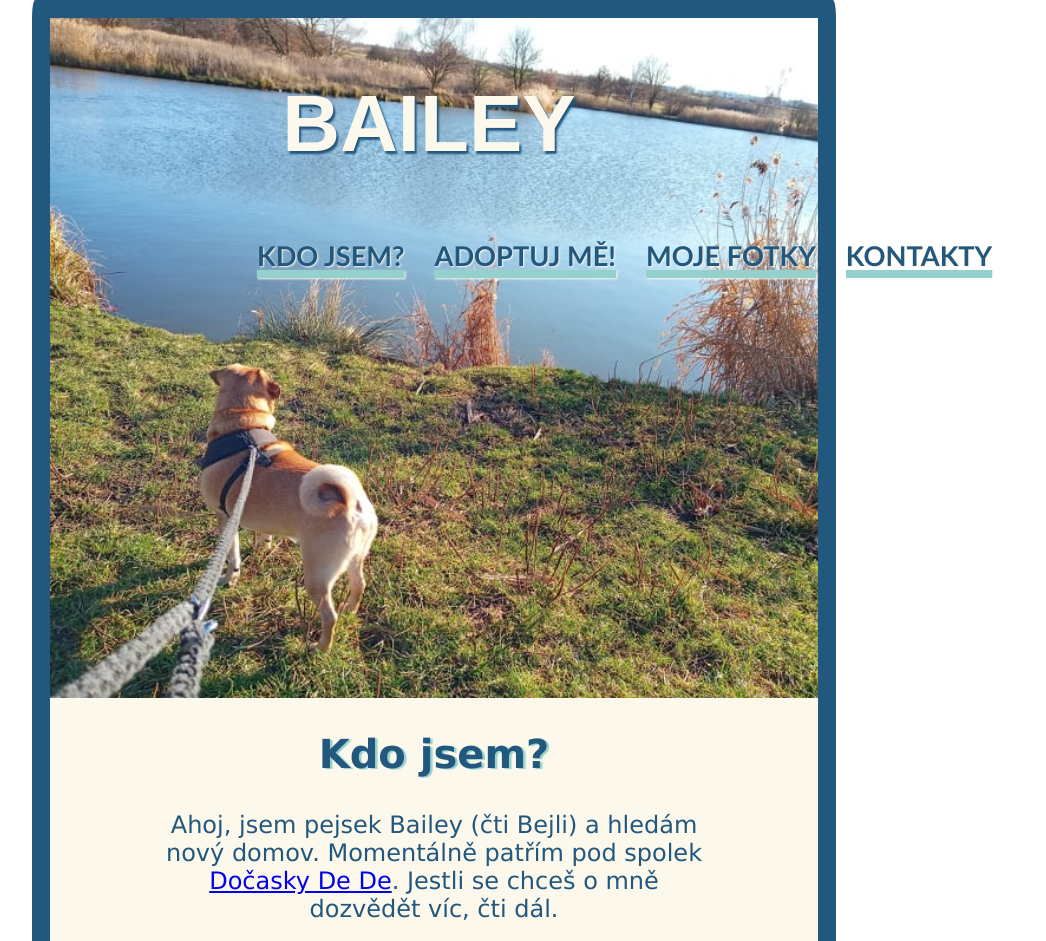
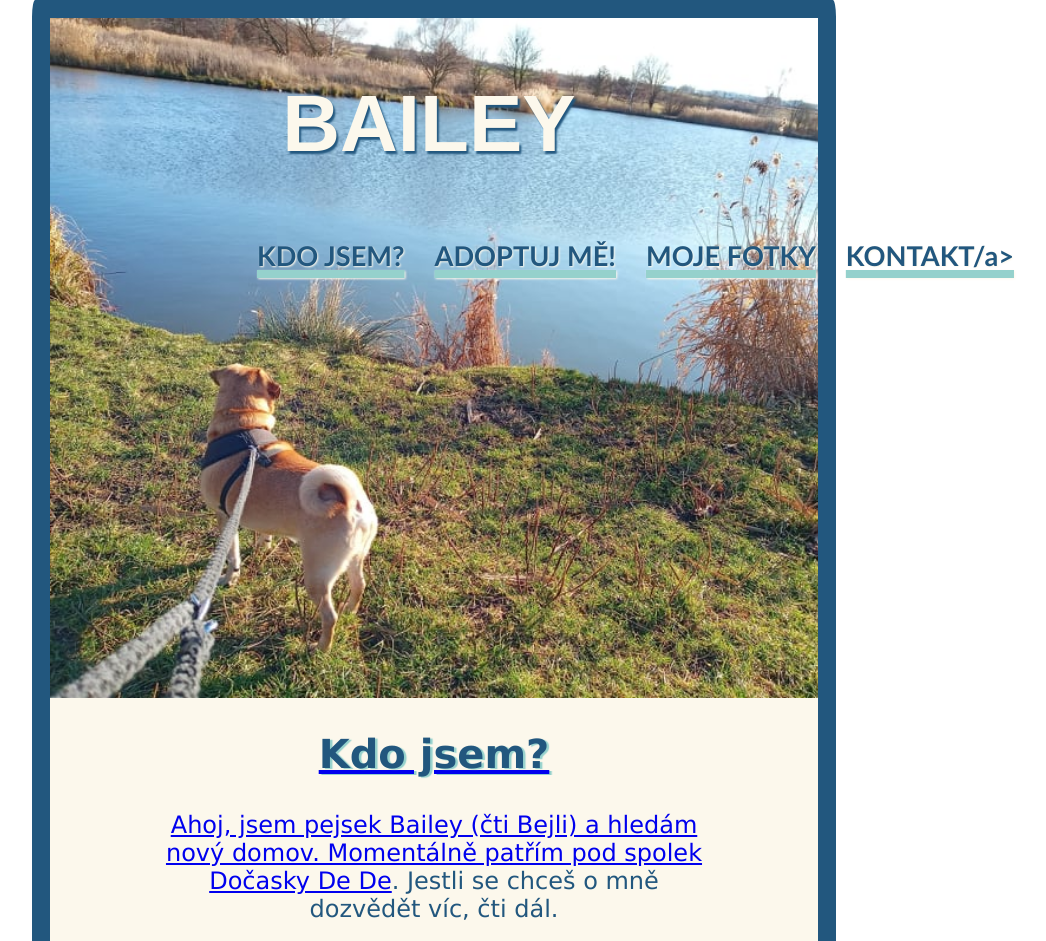
Before and after one commit to Pavlinka19/Bailey, a plain HTML site: page index.html in a window 1280 px wide. Shown: the top 941 px of the page, without its empty margins (206-1252 px from the left). Drawn offline with Linux system fonts and the light colour scheme.

Commit message:
Update index.html

```diff
--- a/index.html
+++ b/index.html
@@ -16,7 +16,7 @@
             <a href="#kdojsem">KDO&nbspJSEM?</a>
             <a href="#adoptujme">ADOPTUJ&nbspMĚ!</a>
             <a href="#mojefotky">MOJE&nbspFOTKY</a>
-            <a href="#kontakt">KONTAKTY</a>
+            <a href="#kontakt">KONTAKT/a>
             </nav>
         </div>
 
```
